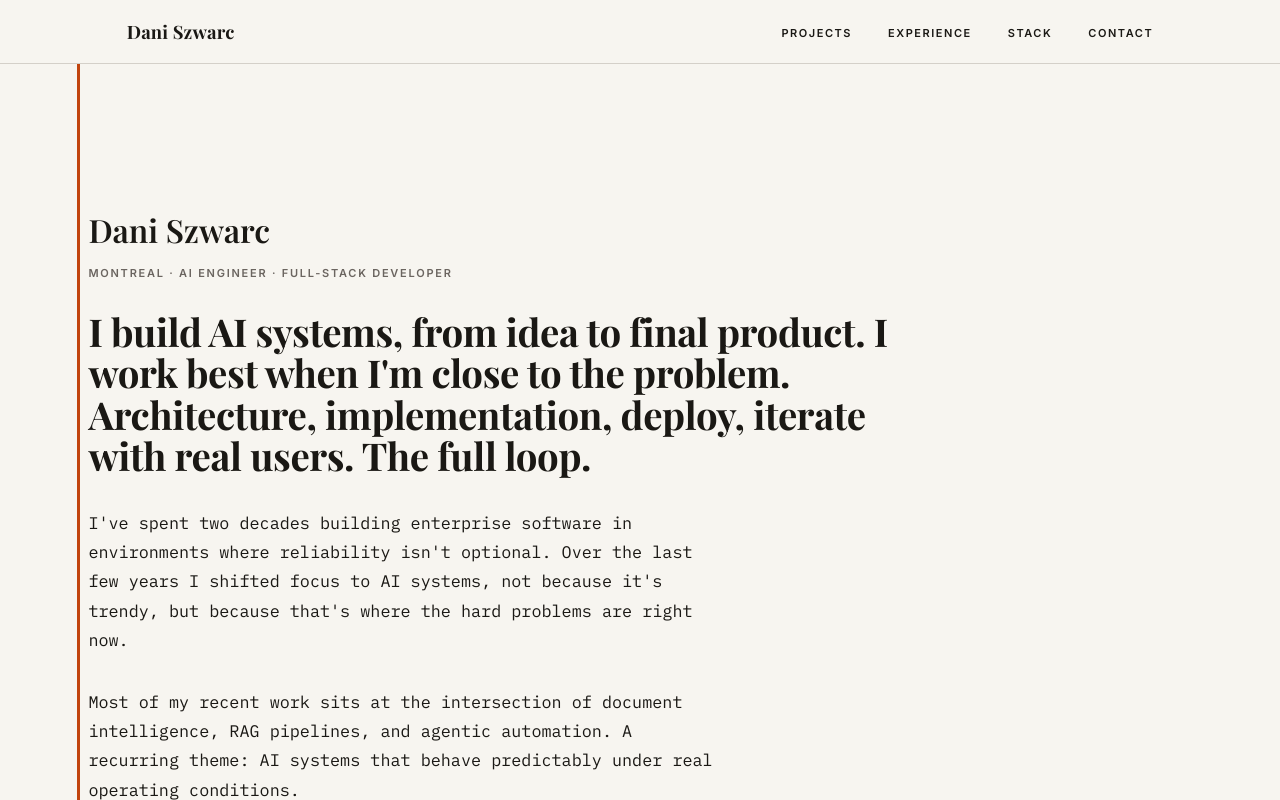
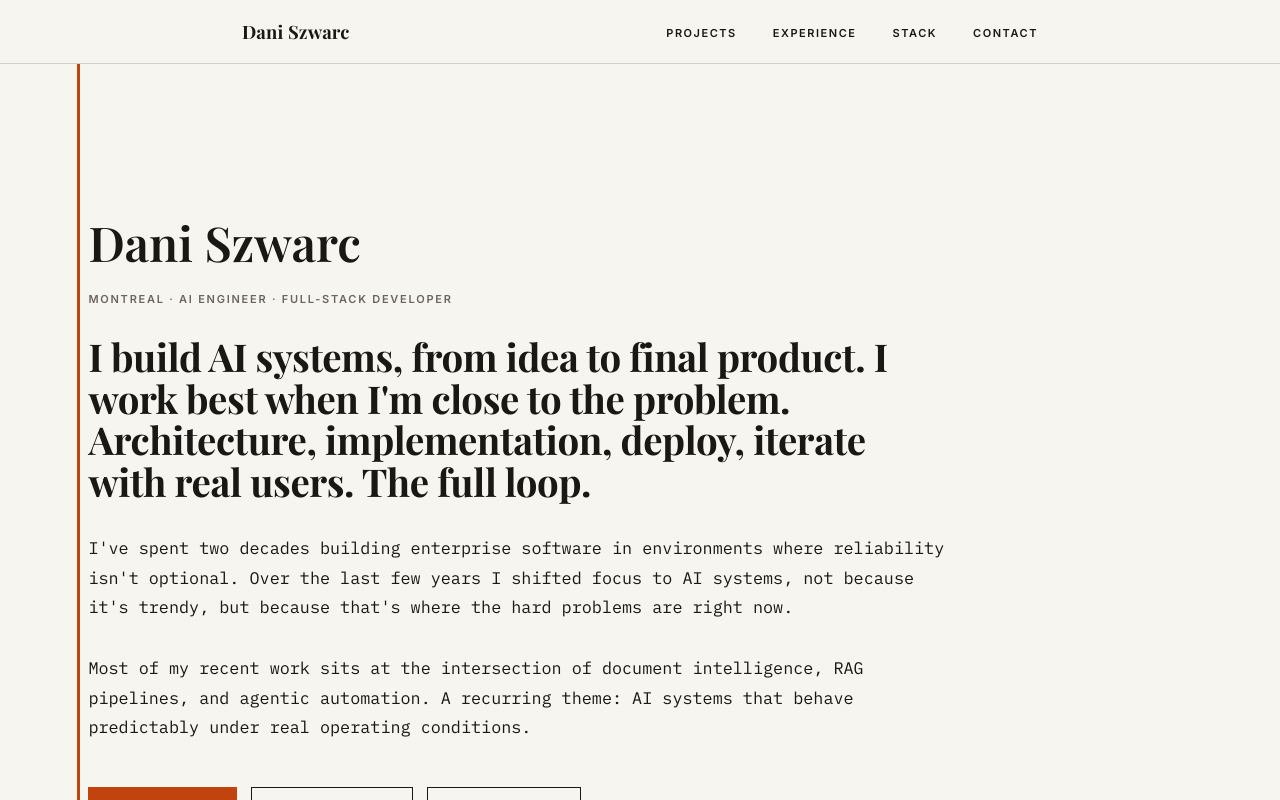
Before and after one commit to daniszwarc/portfolio, a Next.js app: page / in a window 1280 px wide. Shown: the top 800 px of the page. Built offline with nearby package versions, Linux system fonts and the light colour scheme.

Commit message:
fix: nav alignment, hero name size, subtitle full width

```diff
--- a/app/components/Hero.module.css
+++ b/app/components/Hero.module.css
@@ -26,7 +26,7 @@
 .name {
   font-family: var(--font-display);
   font-weight: 600;
-  font-size: 2rem;
+  font-size: 3rem;
   color: #1a1814;
   margin-bottom: 10px;
 }
@@ -58,7 +58,7 @@
 
 .subtext {
   margin-top: 32px;
-  max-width: 62ch;
+  max-width: 860px;
   font-size: clamp(0.95rem, 1.5vw, 1.05rem);
   line-height: 1.75;
   color: var(--ink);
--- a/app/components/Nav.module.css
+++ b/app/components/Nav.module.css
@@ -11,6 +11,9 @@
 
 .inner {
   width: 100%;
+  max-width: 860px;
+  margin: 0 auto;
+  padding: 0 2rem;
   display: flex;
   align-items: center;
   justify-content: space-between;
```
